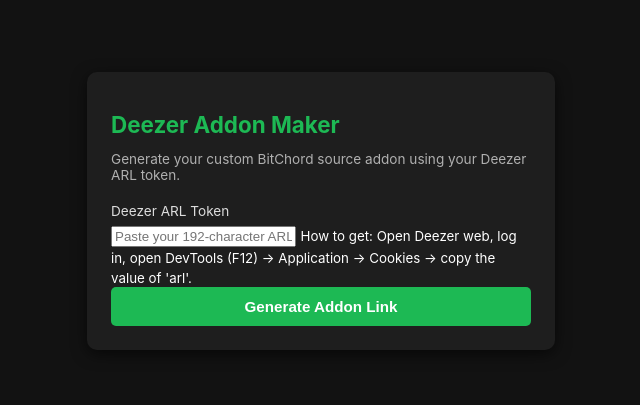
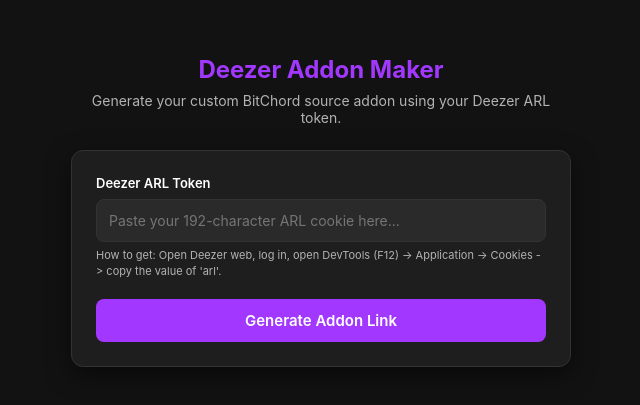
Before and after one commit to bishnoi74728/Deezi, a plain HTML site: page index.html in a window 1280 px wide. Shown: the part 189-594 px from the top of the page, without its empty margins (319-959 px from the left). Drawn offline with Linux system fonts and the light colour scheme.

Commit message:
Update app.css

```diff
--- a/app.css
+++ b/app.css
@@ -1,49 +1,160 @@
+:root {
+    --primary: #a238ff;
+    --primary-hover: #b45fff;
+    --bg: #121212;
+    --card-bg: #1e1e1e;
+    --text: #ffffff;
+    --text-muted: #b3b3b3;
+    --error: #ff4d4d;
+    --border: #333333;
+}
+
+* {
+    box-sizing: border-box;
+    margin: 0;
+    padding: 0;
+    font-family: -apple-system, BlinkMacSystemFont, "Segoe UI", Roboto, Helvetica, Arial, sans-serif;
+}
+
 body {
-    font-family: -apple-system, BlinkMacSystemFont, "Segoe UI", Roboto, sans-serif;
-    background-color: #121212;
-    color: #ffffff;
+    background-color: var(--bg);
+    color: var(--text);
     display: flex;
     justify-content: center;
     align-items: center;
-    height: 100vh;
-    margin: 0;
+    min-height: 100vh;
+    padding: 20px;
 }
+
 .container {
-    background: #1e1e1e;
+    width: 100%;
+    max-width: 500px;
+}
+
+header {
+    text-align: center;
+    margin-bottom: 24px;
+}
+
+header h1 {
+    font-size: 24px;
+    font-weight: 700;
+    margin-bottom: 8px;
+    color: var(--primary);
+}
+
+header p {
+    color: var(--text-muted);
+    font-size: 14px;
+}
+
+.card {
+    background-color: var(--card-bg);
+    border: 1px solid var(--border);
+    border-radius: 12px;
     padding: 24px;
-    border-radius: 10px;
-    width: 90%;
-    max-width: 420px;
-    box-shadow: 0 4px 15px rgba(0,0,0,0.6);
+    box-shadow: 0 8px 24px rgba(0,0,0,0.5);
 }
-h1 { font-size: 1.4rem; margin-bottom: 8px; color: #1db954; }
-p { color: #b0b0b0; font-size: 0.85rem; margin-bottom: 20px; }
-.form-group { margin-bottom: 15px; }
-label { display: block; margin-bottom: 6px; font-size: 0.85rem; color: #ddd; }
-input[type="text"] {
+
+.input-group {
+    margin-bottom: 20px;
+}
+
+.input-group label {
+    display: block;
+    font-size: 13px;
+    font-weight: 600;
+    margin-bottom: 8px;
+}
+
+.input-group input {
     width: 100%;
-    padding: 10px;
-    background: #2a2a2a;
-    border: 1px solid #444;
-    color: #fff;
-    border-radius: 5px;
-    box-sizing: border-box;
-    font-size: 0.9rem;
+    padding: 12px;
+    background-color: #2a2a2a;
+    border: 1px solid var(--border);
+    border-radius: 8px;
+    color: var(--text);
+    font-size: 14px;
+    outline: none;
 }
+
+.input-group input:focus {
+    border-color: var(--primary);
+}
+
+.input-group small {
+    display: block;
+    margin-top: 6px;
+    color: var(--text-muted);
+    font-size: 11px;
+    line-height: 1.4;
+}
+
 button {
     width: 100%;
-    padding: 11px;
-    background: #1db954;
+    padding: 12px;
+    background-color: var(--primary);
+    color: white;
     border: none;
-    color: white;
-    font-weight: bold;
-    border-radius: 5px;
+    border-radius: 8px;
+    font-size: 15px;
+    font-weight: 600;
     cursor: pointer;
-    font-size: 0.95rem;
     transition: background 0.2s;
 }
-button:hover { background: #1aa34a; }
-.hidden { display: none; }
-.error { color: #ff5252; margin-top: 12px; font-size: 0.85rem; background: rgba(255,82,82,0.1); padding: 8px; border-radius: 4px; }
-#resultContainer { margin-top: 20px; border-top: 1px solid #333; padding-top: 15px; }
-#manifestLink { margin-bottom: 10px; background: #252525; color: #1db954; font-family: monospace; }
+
+button:hover {
+    background-color: var(--primary-hover);
+}
+
+.hidden {
+    display: none !important;
+}
+
+.error {
+    margin-top: 16px;
+    padding: 10px;
+    background-color: rgba(255, 77, 77, 0.1);
+    border: 1px solid var(--error);
+    color: var(--error);
+    border-radius: 8px;
+    font-size: 13px;
+}
+
+#resultSection {
+    margin-top: 24px;
+    border-top: 1px solid var(--border);
+    padding-top: 20px;
+}
+
+#resultSection h3 {
+    font-size: 16px;
+    margin-bottom: 6px;
+}
+
+#resultSection p {
+    font-size: 12px;
+    color: var(--text-muted);
+    margin-bottom: 12px;
+}
+
+.copy-box {
+    display: flex;
+    gap: 8px;
+}
+
+.copy-box input {
+    flex: 1;
+    padding: 10px;
+    background-color: #2a2a2a;
+    border: 1px solid var(--border);
+    border-radius: 6px;
+    color: var(--text);
+    font-size: 13px;
+}
+
+.copy-box button {
+    width: 80px;
+    padding: 10px;
+    font-size: 13px;
+}
```
